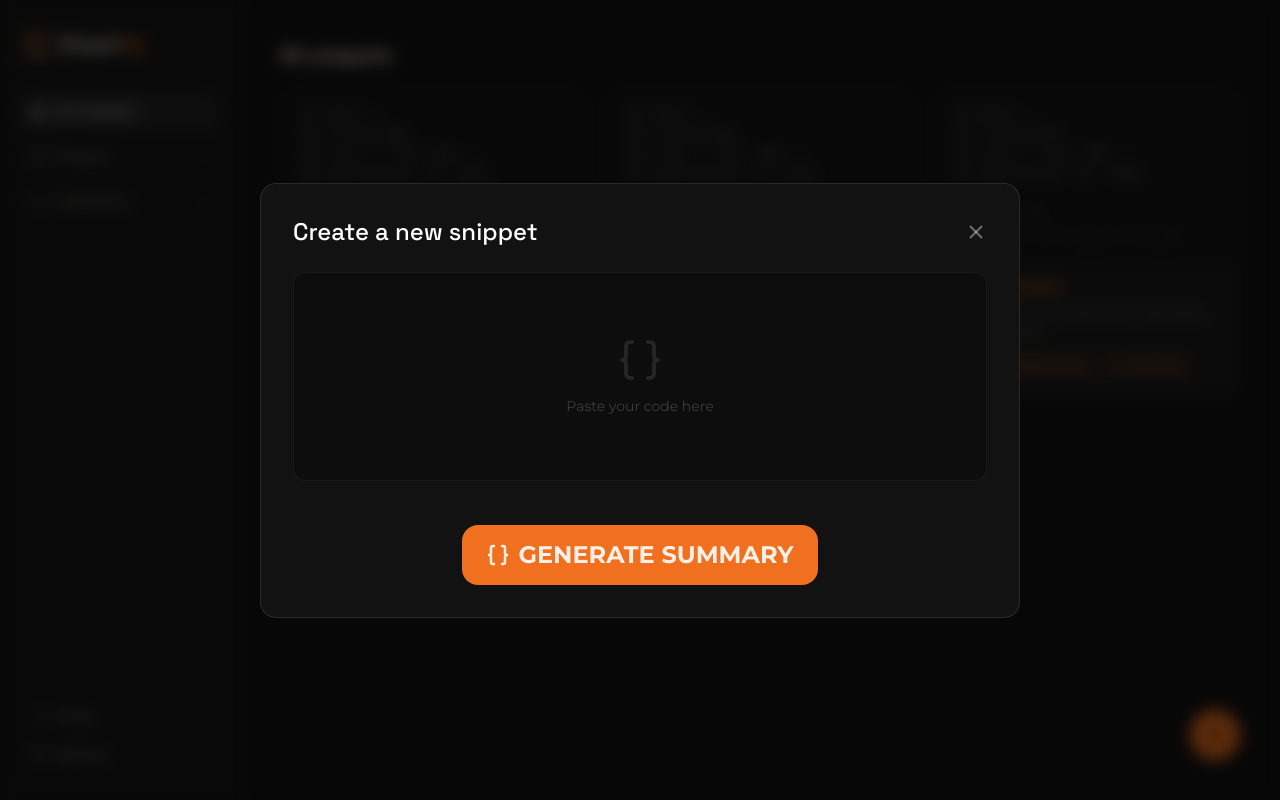
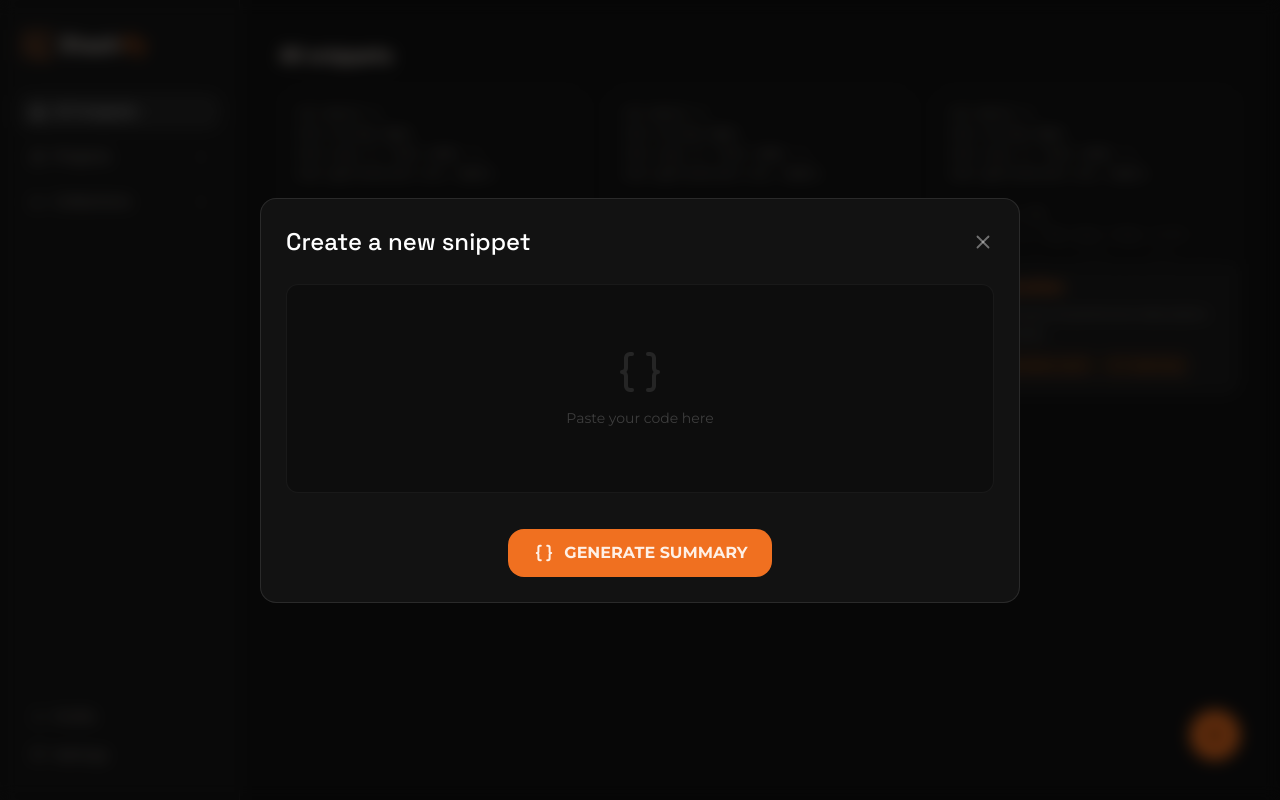
Before and after one commit to ZubalYana/Stashify-client, a React (Vite) app: page / in a window 1280 px wide. Both pictures are taken after a click on the element 1215 px from the left and 735 px from the top of the page. Built offline with nearby package versions, Linux system fonts and the light colour scheme.

Commit message:
polish the UI of the snippet creation component

```diff
--- a/src/components/buttons/PrimaryButton.tsx
+++ b/src/components/buttons/PrimaryButton.tsx
@@ -21,10 +21,10 @@ export default function PrimaryButton({ Icon, text, onClick }: PrimaryButtonProp
       "
     >
       <Icon
-        className="transition-transform duration-200 group-hover:scale-110"
+        className="transition-transform duration-200 scale-80 group-hover:scale-90"
         strokeWidth={2.5}
       />
-      <span className="font-bold text-[24px] uppercase transition-transform duration-200 group-hover:translate-x-0.5">
+      <span className="font-bold text-[16px] uppercase transition-transform duration-200 group-hover:translate-x-0.5">
         {text}
       </span>
     </button>
--- a/src/components/popups/SnippetCreation.tsx
+++ b/src/components/popups/SnippetCreation.tsx
@@ -22,13 +22,13 @@ export default function SnippetCreation({ onClose }: SnippetCreationProps) {
   }
 
   return (
-    <div className="w-[90vw] max-w-[760px] bg-[#121212] rounded-2xl p-6 lg:p-8 border border-white/10">
+    <div className="w-[90vw] max-w-[760px] bg-[#121212] rounded-2xl p-[20px] lg:p-[25px] lg:p-8 border border-white/10">
 
       <div className="flex items-center justify-between mb-6">
-        <h2 className="text-white text-2xl font-medium">Create a new snippet</h2>
+        <h2 className="text-white text-[24px] font-medium">Create a new snippet</h2>
         <button
           onClick={onClose}
-          className="text-white/40 hover:text-white/80 transition-colors duration-150"
+          className="text-white/40 hover:text-white/80 transition-colors duration-150 cursor-pointer"
         >
           <X size={22} />
         </button>
@@ -62,7 +62,7 @@ export default function SnippetCreation({ onClose }: SnippetCreationProps) {
         {isLoading ? "Analyzing your code..." : isGenerated ? "Summary ready ✓" : ""}
       </p>
 
-      <div className="flex justify-center mt-4">
+      <div className="flex justify-center mt-2">
         <PrimaryButton
           Icon={Braces}
           text={isGenerated ? "Save Snippet" : "Generate Summary"}
```
